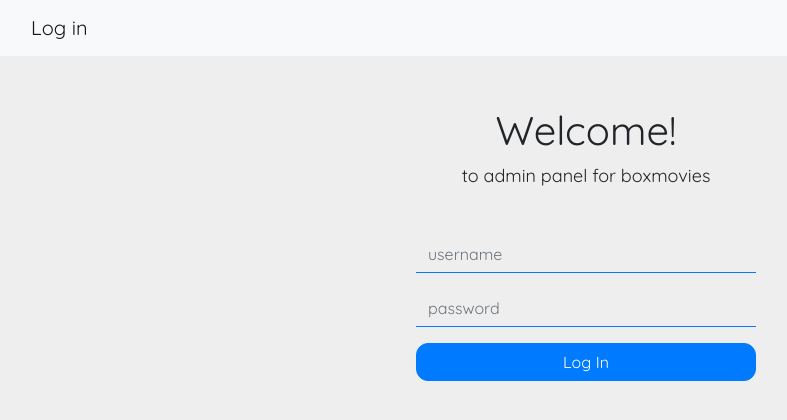
After one commit to nmaravic90/boxmovies, a PHP site: page /admin/index.html in a window 1280 px wide. The commit adds this page. Shown: the top 420 px of the page, without its empty margins (54-841 px from the left). Run offline with PHP 8.4, Linux system fonts and the light colour scheme; some libraries are stand-ins or nearby versions.

Commit message:
Add files via upload

```diff
--- a/boxmovies/admin/forms.php
+++ b/boxmovies/admin/forms.php
@@ -1,4 +1,5 @@
 <!-- ADD MOVIE ******************************************************************************************* -->
+<?php echo '
 <div class="add">
     <div class="col-md-6 offset-md-3">
         <form id="add-form">
@@ -453,3 +454,4 @@
         </div>
     </div>
 </div>
+'; ?>
--- /dev/null
+++ b/boxmovies/admin/index.html
@@ -0,0 +1,52 @@
+<!doctype html>
+<html lang="en">
+<head>
+    <meta charset="utf-8">
+    <meta name="viewport" content="width=device-width, initial-scale=1, shrink-to-fit=no">
+    <link rel="stylesheet" href="https://stackpath.bootstrapcdn.com/bootstrap/4.3.1/css/bootstrap.min.css">
+    <link rel="stylesheet" href="https://use.fontawesome.com/releases/v5.8.1/css/all.css">
+    <link rel="stylesheet" href="css/main.css">
+    <link rel="icon" href="img/icon.png">
+    <title>Boxmovies</title>
+</head>
+<body>
+    <header>
+        <nav class="navbar navbar-expand-lg navbar-light bg-light">
+            <div class="container">
+                <a class="navbar-brand" href="#">Log in</a>
+            </div>
+        </nav>
+    </header>
+    <main>
+        <div class="main-form">
+            <div class="container">
+                <div class="content welcome">
+                    <h1>Welcome!</h1>
+                    <p id="welcome-text">to admin panel for boxmovies</p>
+                    <div class="login">
+                        <div class="col-md-4 offset-md-4">
+                            <form>
+                                <div class="form-group">
+                                    <input type="text" class="form-control" name="username" placeholder="username">
+                                </div>
+                                <div class="form-group">
+                                    <input type="password" class="form-control" name="password" placeholder="password">
+                                </div>
+                                <button class="btn btn-primary btn-login">Log In</button>
+                            </form>
+                            <div class="row">
+                                <div class="col-md-12 message error">
+                                </div>
+                            </div>
+                        </div>
+                    </div>
+                </div>
+            </div>
+        </div>
+    </main>
+    <script src="https://code.jquery.com/jquery-3.3.1.min.js"></script>
+    <script src="https://cdnjs.cloudflare.com/ajax/libs/popper.js/1.14.7/umd/popper.min.js"></script>
+    <script src="https://stackpath.bootstrapcdn.com/bootstrap/4.3.1/js/bootstrap.min.js"></script>
+    <script src="js/main.js"></script>
+</body>
+</html>
```
